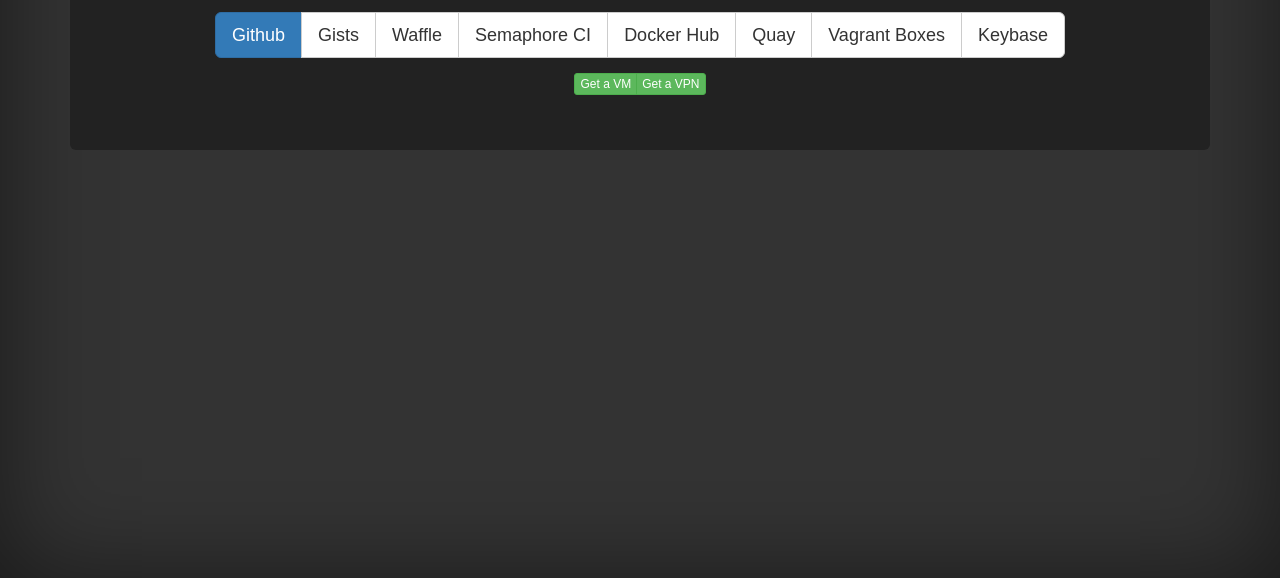
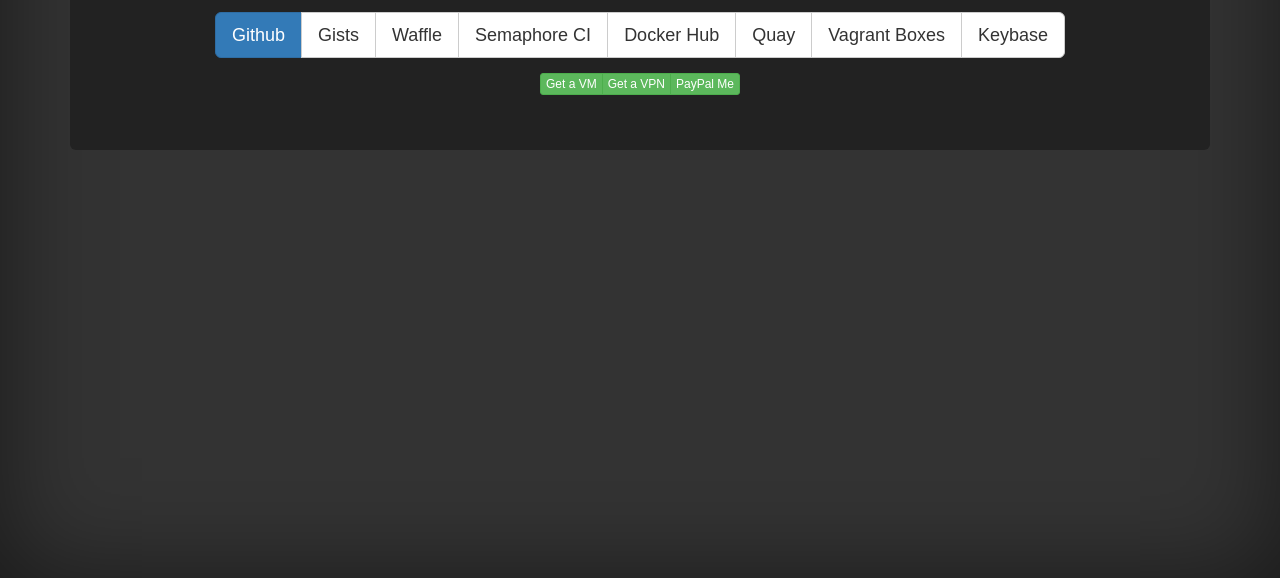
Before and after one commit to jdeathe/jdeathe.github.io, a plain HTML site: page index.html in a window 1280 px wide. Shown: the part 222-800 px from the top of the page. Drawn offline with nearby package versions, Linux system fonts and the light colour scheme; a web font is replaced by a local one.

Commit message:
Adds PayPal.Me link.

```diff
--- a/index.html
+++ b/index.html
@@ -62,6 +62,7 @@
         <div class="btn-group btn-group-xs" role="group">
           <a href="https://url.deathe.org/get_digitalocean" class="btn btn-success">Get a VM</a>
           <a href="https://url.deathe.org/get_privatetunnel" class="btn btn-success">Get a VPN</a>
+          <a href="https://url.deathe.org/pay_jdeathe" class="btn btn-success">PayPal Me</a>
         </div>
       </div>
     </div>
```
